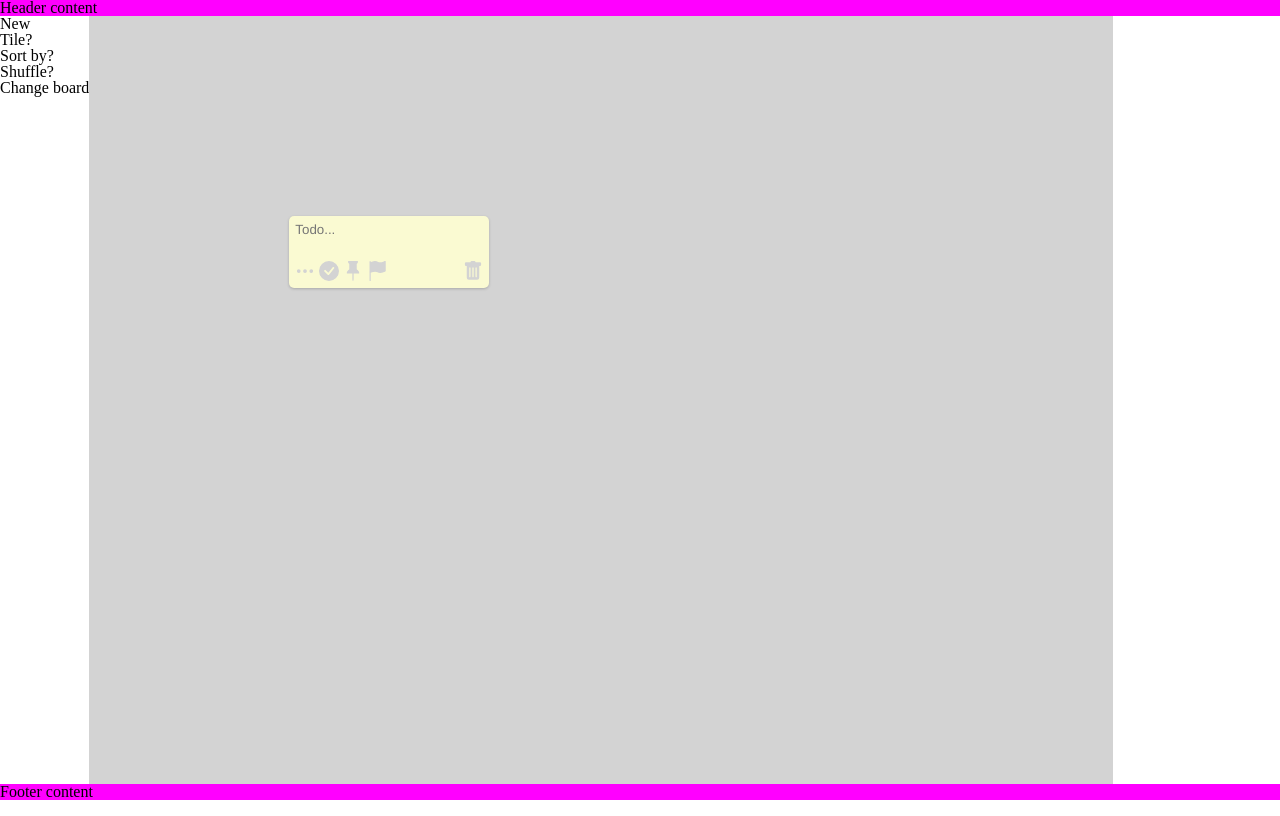
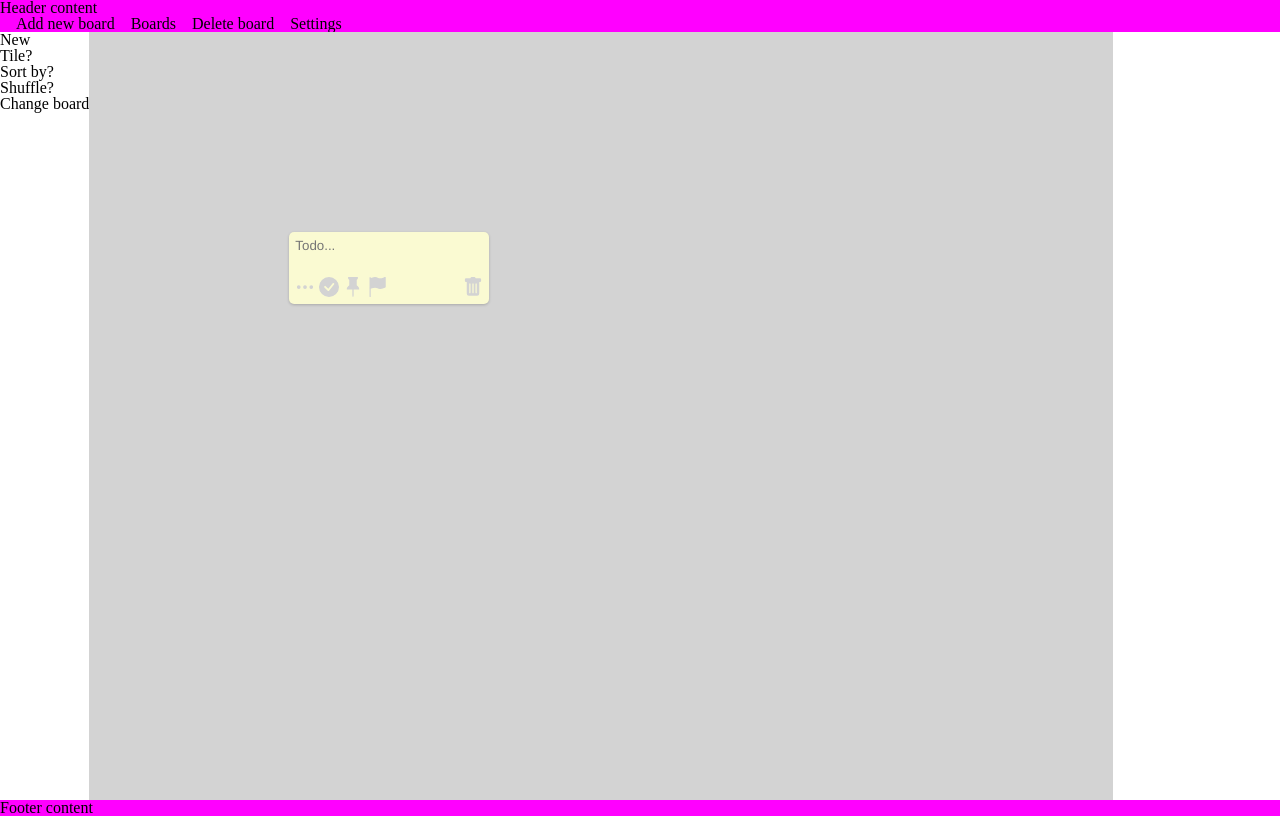
Before and after one commit to wordhou/zenboard, a plain HTML site: page index.html in a window 1280 px wide. Drawn offline with Linux system fonts and the light colour scheme.

Commit message:
Outlined nav bar and fixed toggle bug

```diff
--- a/index.html
+++ b/index.html
@@ -7,7 +7,15 @@
   <link rel="stylesheet" href="style.css"></link>
 </head>
 <body>
-    <div id="header"><h1>Header content</h1></div>
+  <div id="header">
+    <h1>Header content</h1>
+    <ul class="nav-bar">
+      <li><a>Add new board</a></li>
+      <li><a>Boards</a></li>
+      <li><a>Delete board</a></li>
+      <li><a>Settings</a></li>
+    </ul>
+  </div>
   <div id="main">
     <div id="sidebar">
       <ul>
--- a/style.css
+++ b/style.css
@@ -3,7 +3,14 @@
   background-color: magenta;
   clear: both;
 }
+#header ul.nav-bar {
+  overflow: auto;
+}
 
+#header ul.nav-bar li {
+  float: left;
+  margin-left: 1em;
+}
 #footer {
   clear: both;
   background-color: magenta;
--- a/todo.js
+++ b/todo.js
@@ -1,4 +1,6 @@
-/** Builds a new board with no tasks and default style */
+/** Stores the state of a board.
+  * @constructor
+  * @param serializedBoard - uses this string to load */
 function Board(serializedBoard) {
   if (serializedBoard === undefined) {
     this.name = '';
@@ -15,7 +17,6 @@ function Board(serializedBoard) {
     }
   }
 }
-
 
 /** Encodes the board state into a string */
 Board.prototype.serialize = function () {
@@ -85,11 +86,12 @@ Board.prototype.attachEventListenersToTask = function (task) {
 
   var x0, y0;
   const grab = event => {
-    if (task.pin) return;
-    x0 = parseInt(e.style.left) - event.x;
-    y0 = parseInt(e.style.top) - event.y;
-    this.element.addEventListener('mousemove', dragLater);
-    this.element.addEventListener('mouseup', drop);
+    if (!task.pin) {
+      x0 = parseInt(e.style.left) - event.x;
+      y0 = parseInt(e.style.top) - event.y;
+      this.element.addEventListener('mousemove', dragLater);
+      this.element.addEventListener('mouseup', drop);
+    }
   };
   const drag = event => {
     task.x = clamp (0, x0 + event.x, this.width - Task.WIDTH);
@@ -183,7 +185,7 @@ Task.prototype.createHtml = function () {
 
 Task.prototype.toggle = function (property) {
   if (typeof(this[property]) === 'boolean') {
-    this[property] = !this.property;
+    this[property] = !this[property];
     this.element.getElementsByClassName(property)[0].classList.toggle('on');
   }
 };
```
Lines whose indentation alone changed are shown as unchanged.
